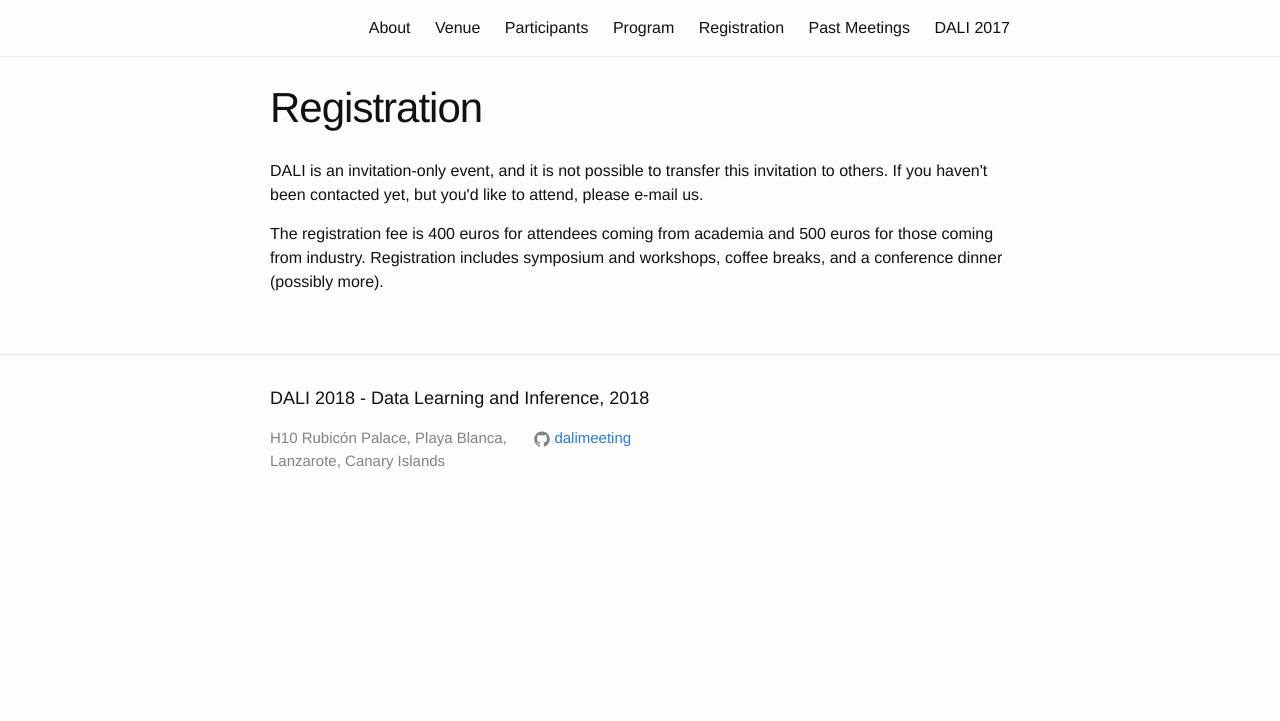
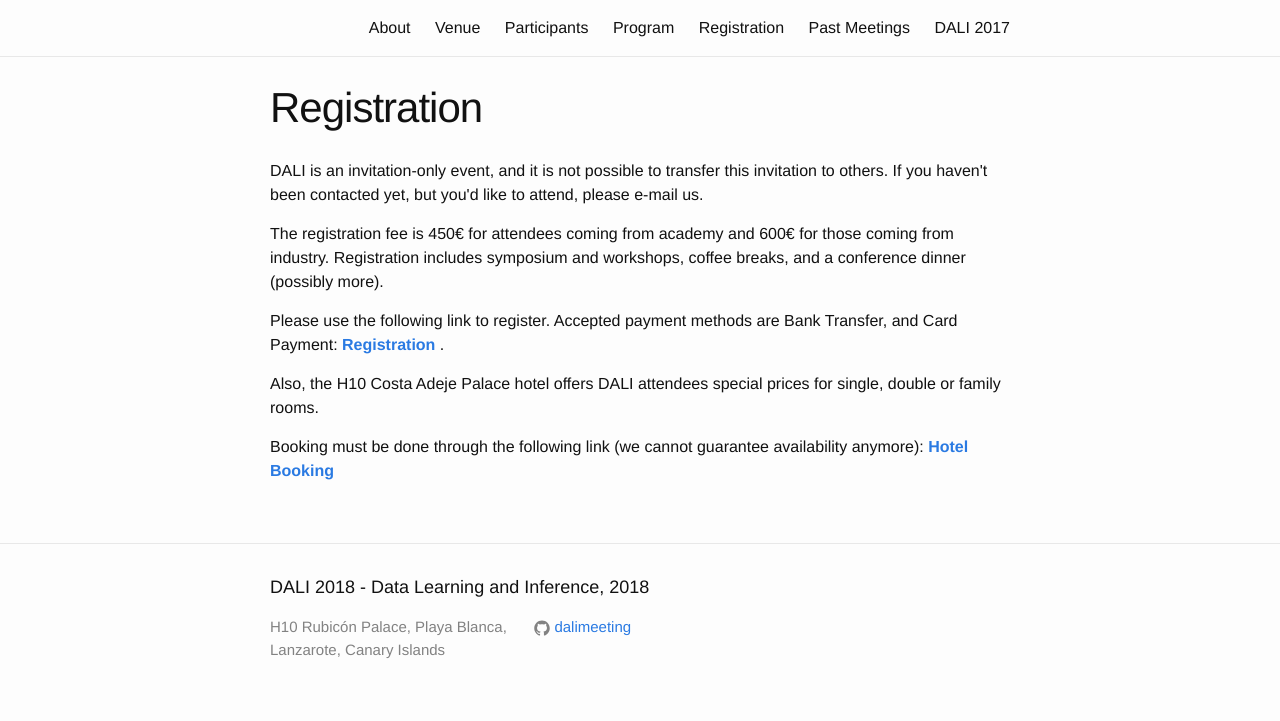
Before and after one commit to dalimeeting/dalimeeting.github.io, a Jekyll site: the page built from registration.html, in a window 1280 px wide. Shown: the part 351-1072 px from the top of the page. Built offline with Jekyll 4.4.1, drawn with Linux system fonts in a browser that asks for light colours; before the commit the page ends 900 px from its top, so only the background shows below that.

Commit message:
Update registration.html
adding links for registration an hotel booking

```diff
--- a/_layouts/registration.html
+++ b/_layouts/registration.html
@@ -7,16 +7,21 @@
 
   <p></p>
 
-  <p> The registration fee is {{ site.registration.fee.academic }} for attendees coming from academia and {{ site.registration.fee.industry }} for those coming from industry. Registration includes symposium and workshops, coffee breaks, and a conference dinner
+  <p> The registration fee is 450€ for attendees coming from academy and 600€ for those coming from industry. Registration includes symposium and workshops, coffee breaks, and a conference dinner
     (possibly more).</p>
-    {% if site.registration.url %}
-  <p> Please use the following link to register. Accepted payment methods are Bank Transfer, and Card Payment: <a href="{{ site.registration.url }}"> <b> Registration </b> </a>.</p>
-  {% endif %}
+
+  <p> Please use the following link to register. Accepted payment methods are Bank Transfer,
+    and Card Payment: <a href="http://gecoweb.gesintur.com/pub/1700010/q2/cgi.hrb?idexp=S8APD&main=inscripcion
+"> <b> Registration </b> </a>.</p>
+
   <p></p>
 
-  {% if site.booking.url %}
-  <p> For the hotel special rate, booking must be done through the following link: <a href="{{ site.booking.url }}"> <b> Hotel Booking </b> </a> </p>
-{% endif %}
+  <p> Also, the H10 Costa Adeje Palace hotel offers DALI attendees special prices for single, double or family rooms.
+  </p>
+
+ <p> Booking must be done through the following link (we cannot guarantee availability anymore):
+   <a href="http://gecoweb.gesintur.com/pub/1700010/q2/cgi.hrb?idexp=S8APD&main=alojamientos
+      "> <b> Hotel Booking </b> </a> </p>
 
 
 </article>
```
